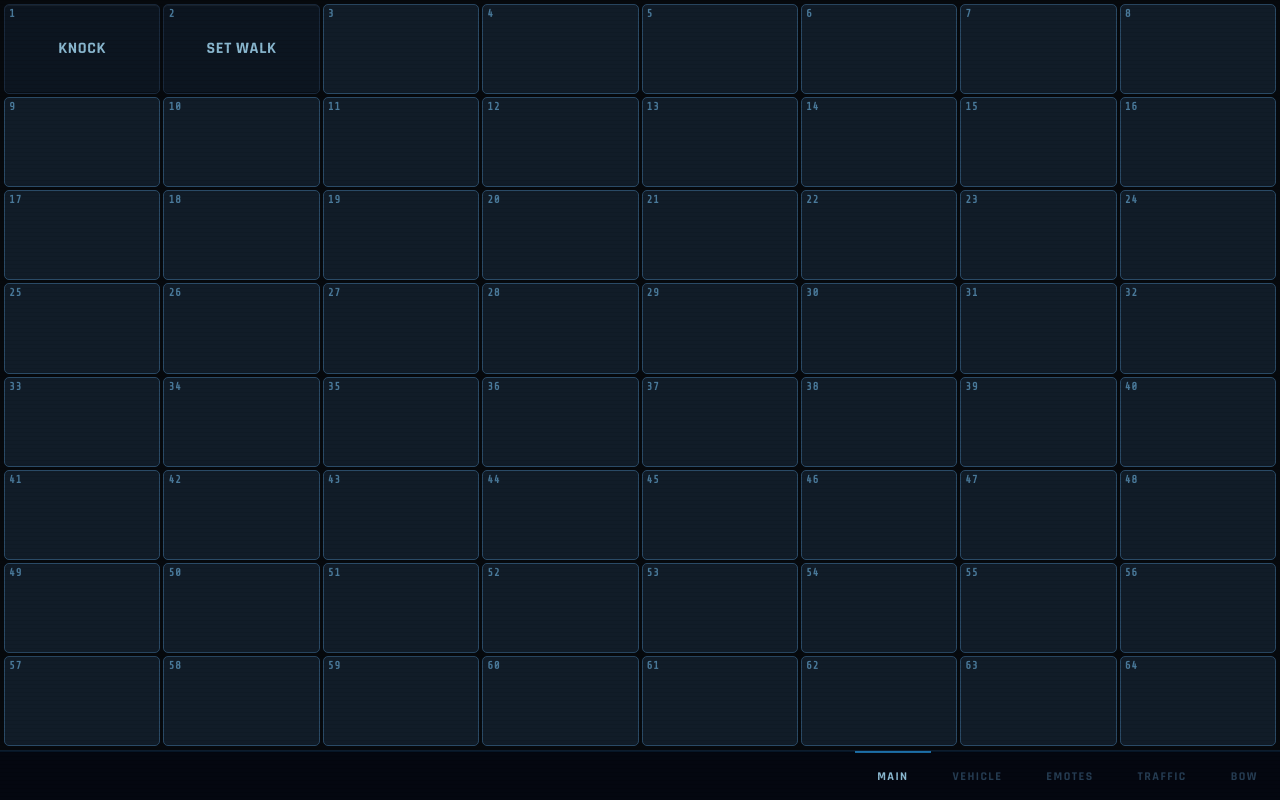
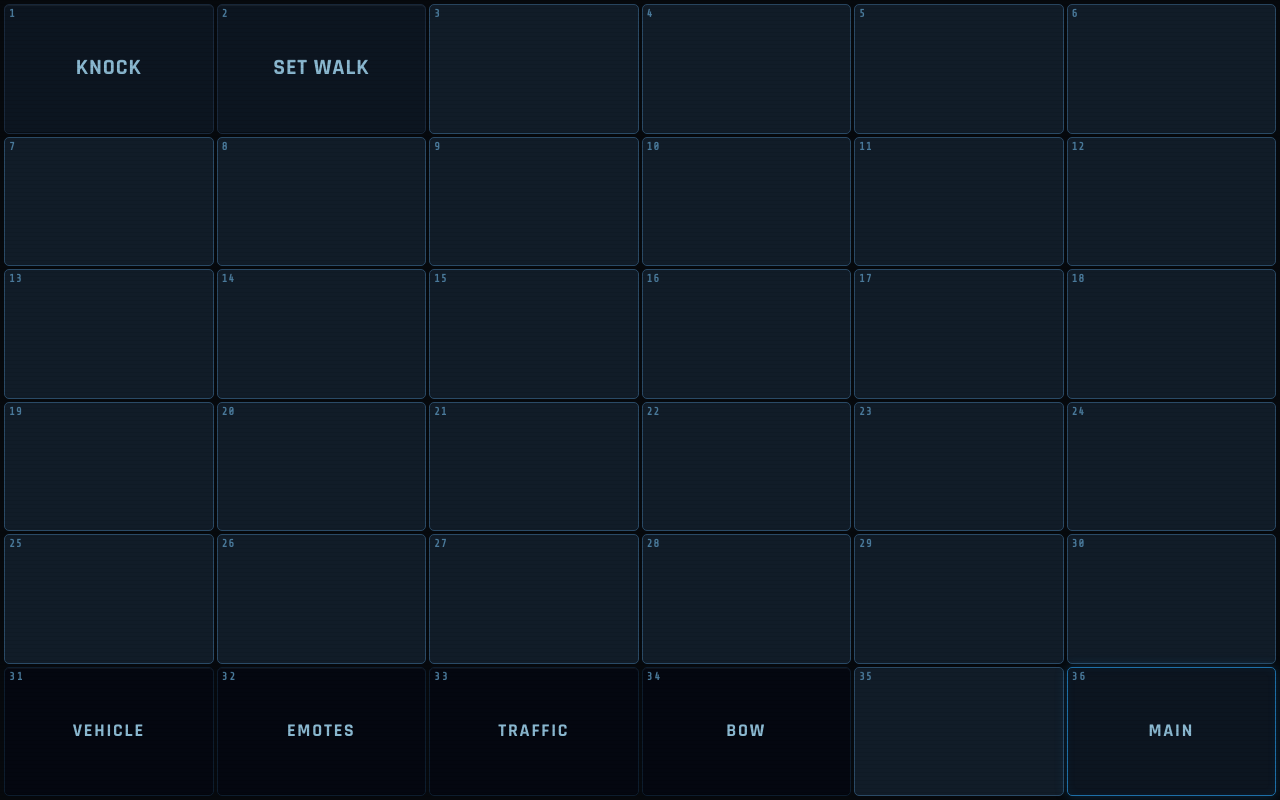
Before and after one commit to jimbursch1/diystreamdeck, a website: page public/index.html in a window 1280 px wide. Drawn offline with nearby package versions, Linux system fonts and the light colour scheme.

Commit message:
Resize grid to 6x6 and increase button font size
Co-Authored-By: Claude Sonnet 4.6 <noreply@anthropic.com>

```diff
--- a/public/panel.js
+++ b/public/panel.js
@@ -5,48 +5,64 @@ const token = new URLSearchParams(window.location.search).get('token') || '';
 async function init() {
   const res = await fetch('/buttons.json');
   pages = await res.json();
-  renderTabs();
   renderPage(0);
-}
-
-function renderTabs() {
-  const tabs = document.getElementById('tabs');
-  tabs.innerHTML = '';
-  pages.forEach((page, i) => {
-    const tab = document.createElement('div');
-    tab.className = 'tab' + (i === currentPage ? ' active' : '') + (page.page === 'Main' ? ' tab-main' : '');
-    tab.textContent = page.page;
-    tab.addEventListener('click', () => {
-      currentPage = i;
-      document.querySelectorAll('.tab').forEach((t, j) => {
-        t.classList.toggle('active', j === i);
-      });
-      renderPage(i);
-    });
-    tabs.appendChild(tab);
-  });
 }
 
 function renderPage(i) {
   const panel = document.getElementById('panel');
   panel.innerHTML = '';
   const buttons = pages[i].buttons;
-  for (let cell = 0; cell < 64; cell++) {
-    const el = document.createElement('div');
+
+  const mainIdx  = pages.findIndex(p => p.page === 'Main');
+  const navPages = pages.map((p, idx) => ({ ...p, idx })).filter(p => p.page !== 'Main');
+
+  for (let cell = 0; cell < 36; cell++) {
+    const el  = document.createElement('div');
     const num = document.createElement('span');
-    num.className = 'cell-num';
+    num.className  = 'cell-num';
     num.textContent = cell + 1;
     el.appendChild(num);
-    if (cell < buttons.length) {
+
+    if (cell === 35) {
+      // Cell 36 — Main
+      if (mainIdx >= 0) {
+        el.className = 'btn nav-btn nav-main' + (mainIdx === i ? ' nav-active' : '');
+        el.appendChild(document.createTextNode(pages[mainIdx].page));
+        el.addEventListener('click', () => switchPage(mainIdx));
+      } else {
+        el.className = 'btn empty';
+      }
+
+    } else if (cell >= 30 && cell <= 34) {
+      // Cells 31–35 — other pages
+      const slot = cell - 30; // 0–4
+      if (slot < navPages.length) {
+        const np = navPages[slot];
+        el.className = 'btn nav-btn' + (np.idx === i ? ' nav-active' : '');
+        el.appendChild(document.createTextNode(np.page));
+        el.addEventListener('click', () => switchPage(np.idx));
+      } else {
+        el.className = 'btn empty';
+      }
+
+    } else if (cell < buttons.length) {
+      // Regular action button
       const btn = buttons[cell];
       el.className = 'btn';
       el.appendChild(document.createTextNode(btn.label));
       el.addEventListener('click', () => fire(el, btn));
+
     } else {
       el.className = 'btn empty';
     }
+
     panel.appendChild(el);
   }
+}
+
+function switchPage(idx) {
+  currentPage = idx;
+  renderPage(idx);
 }
 
 async function fire(el, btn) {
--- a/public/style.css
+++ b/public/style.css
@@ -63,8 +63,8 @@ body::after {
   flex: 1;
   overflow: hidden;
   display: grid;
-  grid-template-columns: repeat(8, 1fr);
-  grid-template-rows: repeat(8, 1fr);
+  grid-template-columns: repeat(6, 1fr);
+  grid-template-rows: repeat(6, 1fr);
   gap: 3px;
   padding: 4px;
 }
@@ -78,7 +78,7 @@ body::after {
   border-radius: 5px;
   color: var(--text);
   font-family: 'Rajdhani', sans-serif;
-  font-size: 16px;
+  font-size: 22px;
   font-weight: 700;
   letter-spacing: 0.04em;
   text-transform: uppercase;
@@ -142,37 +142,39 @@ body::after {
   line-height: 1;
 }
 
-/* ── NAV BAR ──────────────────────────────────────── */
+/* ── NAV BAR (hidden — nav lives in grid cells 31-36) ─ */
 
 #tabs {
-  display: flex;
-  background: var(--nav-bg);
-  border-top: 1px solid var(--nav-border);
-  box-shadow: inset 0 1px 0 rgba(29, 111, 168, 0.15);
-  overflow-x: auto;
-  flex-shrink: 0;
+  display: none;
 }
 
-.tab {
-  padding: 16px 22px;
-  font-family: 'Rajdhani', sans-serif;
-  font-size: 12px;
-  font-weight: 700;
-  letter-spacing: 0.12em;
-  text-transform: uppercase;
-  color: var(--tab-inactive);
-  cursor: pointer;
-  white-space: nowrap;
-  text-align: center;
-  border-top: 2px solid transparent;
-  transition: color 0.12s, border-color 0.12s;
+/* ── NAV BUTTONS (grid cells 58-64) ──────────────────── */
+
+.nav-btn {
+  background: var(--nav-bg);
+  border-color: var(--nav-border);
+  color: var(--text);
+  font-size: 18px;
+  letter-spacing: 0.1em;
 }
 
-.tab.active {
+.nav-btn.nav-active {
   color: var(--tab-active);
-  border-top-color: var(--tab-accent);
+  border-color: var(--tab-accent);
+  box-shadow:
+    inset 0 1px 0 rgba(255, 255, 255, 0.05),
+    0 0 8px var(--accent-glow);
 }
 
-.tab-main {
-  margin-left: auto;
+.nav-main {
+  color: var(--accent);
+  border-color: var(--accent);
 }
+
+.nav-main.nav-active {
+  color: var(--tab-active);
+  background: var(--surface);
+  box-shadow:
+    0 0 12px var(--accent-glow),
+    inset 0 0 8px rgba(29, 111, 168, 0.08);
+}
```
